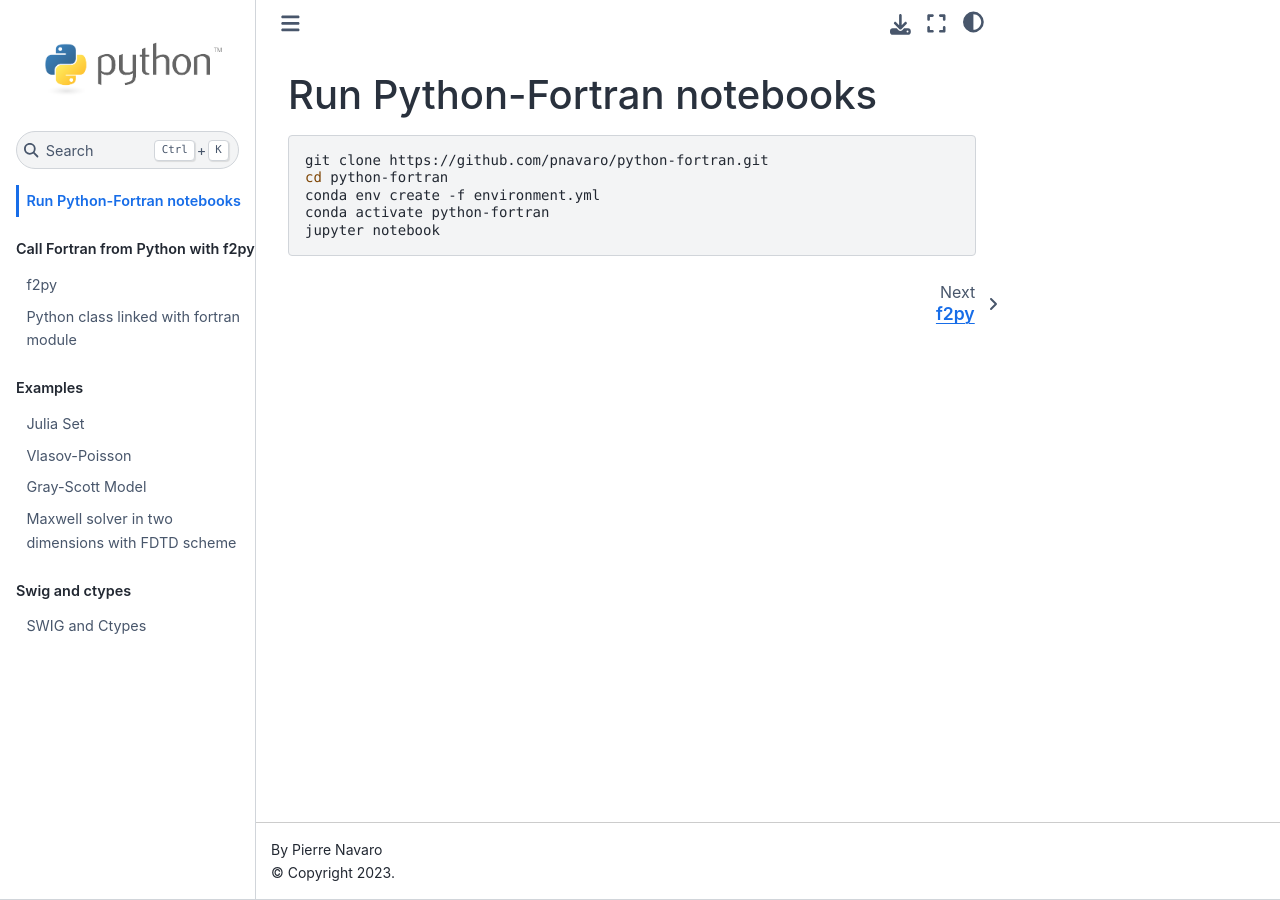
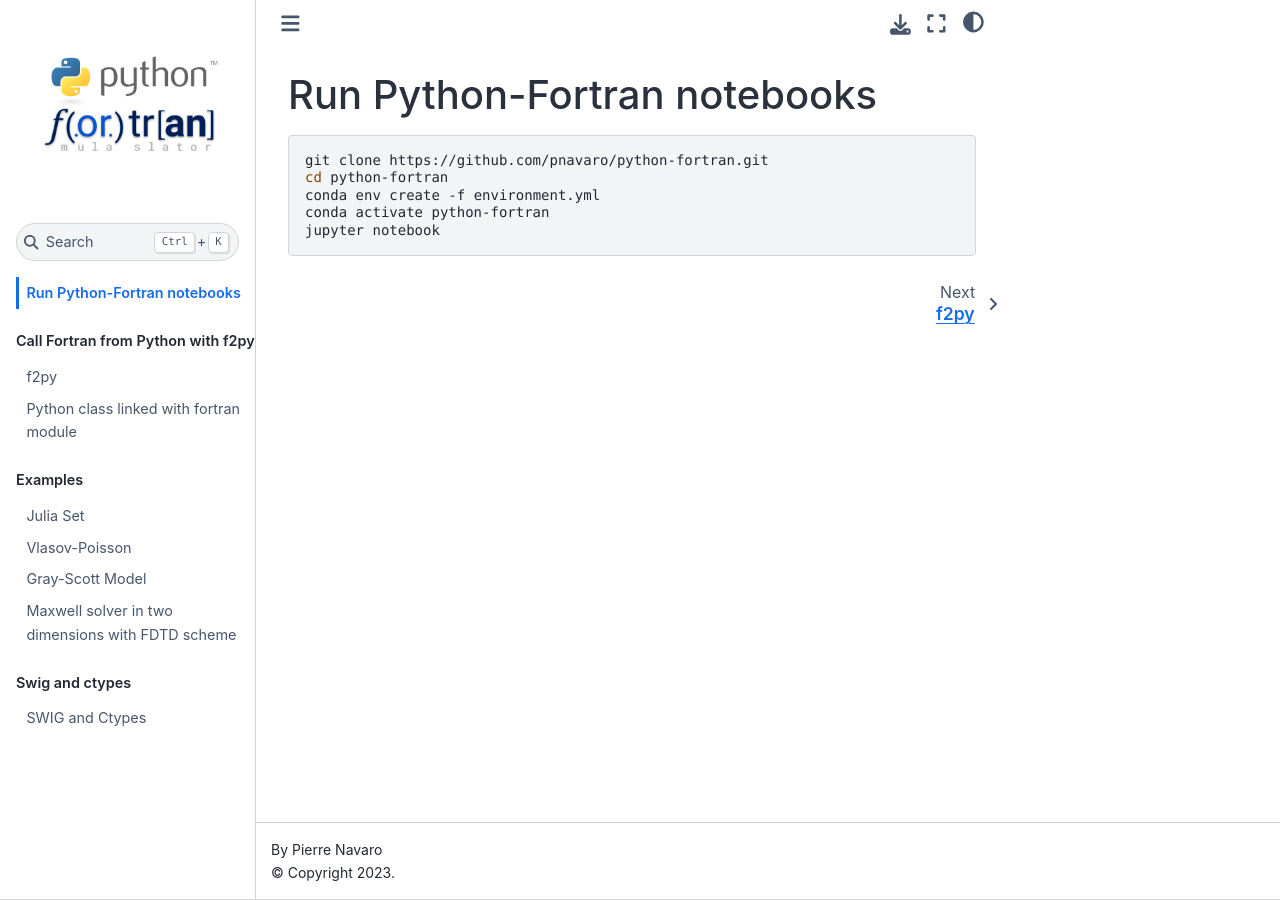
Before and after one commit to pnavaro/python-fortran, a Jupyter Book: the page built from docs/quickstart.md, in a window 1280 px wide. Built offline with Jupyter Book 1.0.4 settings and Sphinx 7.4.7 and the Sphinx Book theme 1.1.4, drawn with Linux system fonts in a browser that asks for light colours; pages that are not in the unit, such as notebooks, are missing from menus.

Commit message:
change the logo

```diff
--- a/docs/_config.yml
+++ b/docs/_config.yml
@@ -1,4 +1,3 @@
-# Book settings
 title: Python-Fortran notebooks
 author: Pierre Navaro
-logo: python_logo.png
+logo: logo.png
```
Also changed, not shown: docs/fortran_logo.png (deleted), docs/logo.png (added), docs/python_logo.png (deleted).
